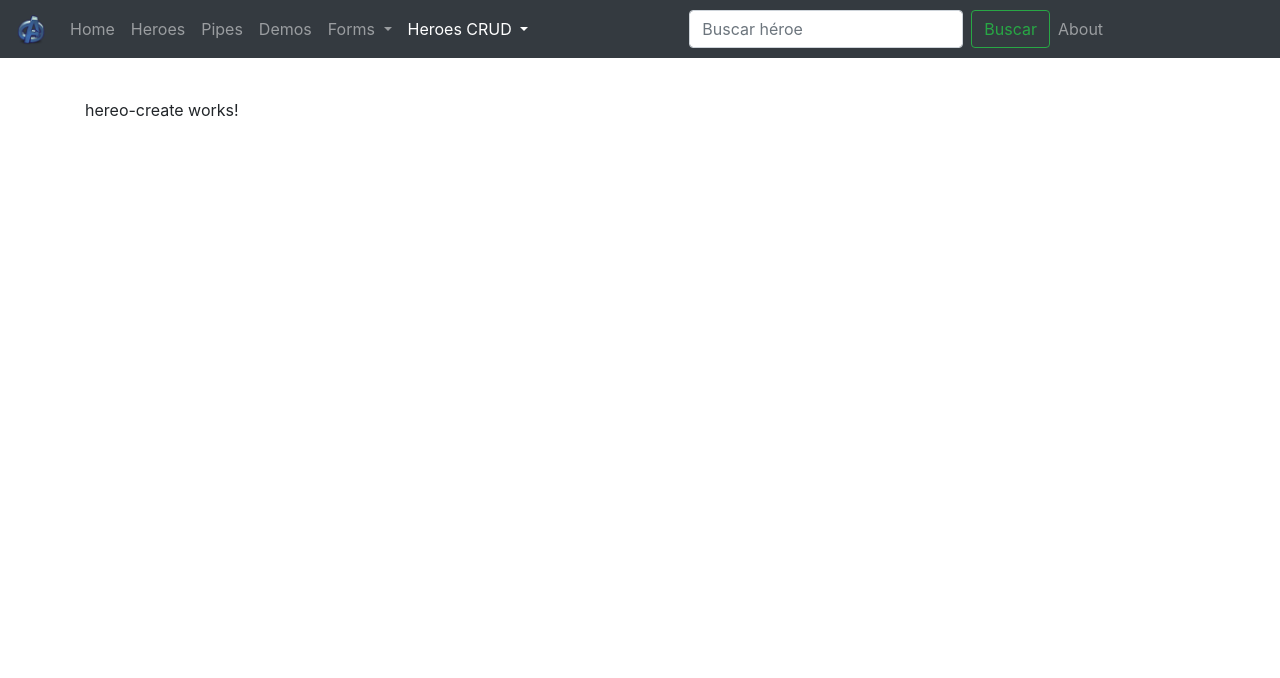
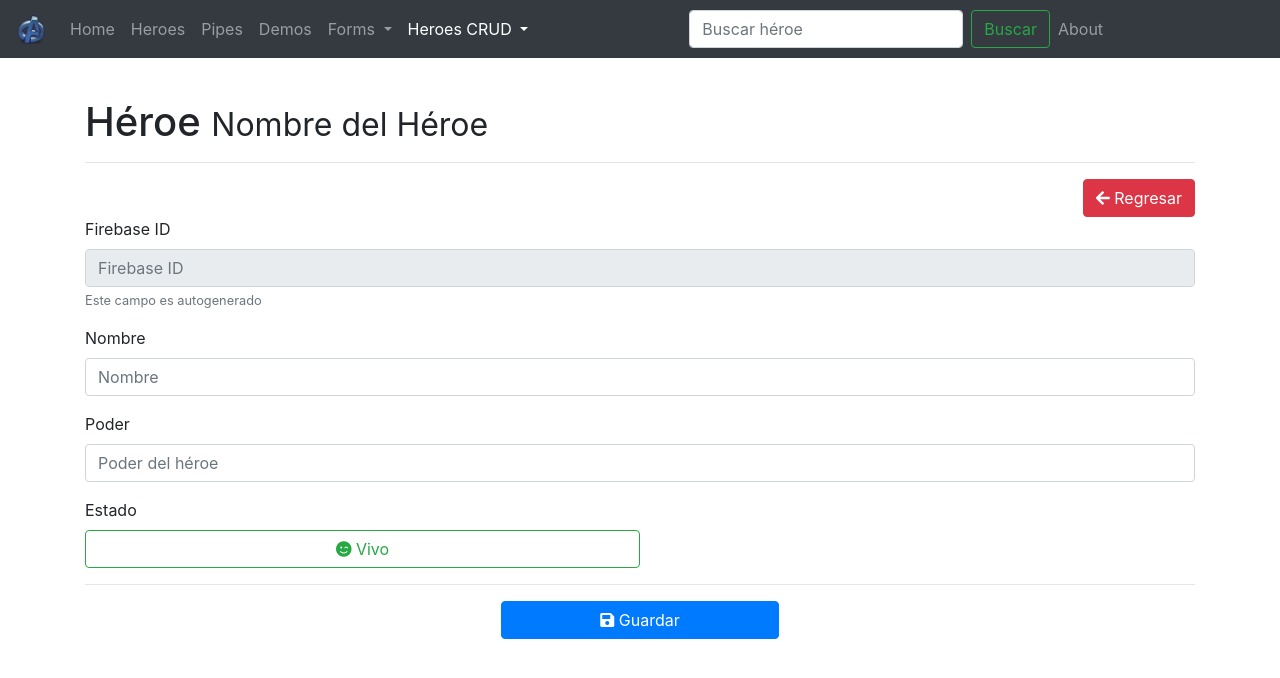
Before and after one commit to minoveaz/SPA-ComicHeroes-Angular, an Angular app: page /#/createheroe/1 in a window 1280 px wide. Shown: the top 678 px of the page. Built offline with nearby package versions, Linux system fonts and the light colour scheme; no server answers.

Commit message:
Heroes CRUD with Firebase

```diff
--- a/package.json
+++ b/package.json
@@ -24,6 +24,7 @@
     "jquery": "^3.5.1",
     "popper.js": "^1.16.1",
     "rxjs": "~6.5.5",
+    "sweetalert2": "^10.10.1",
     "tslib": "^2.0.0",
     "zone.js": "~0.10.3"
   },
--- a/src/app/components/hereo-create/hereo-create.component.html
+++ b/src/app/components/hereo-create/hereo-create.component.html
@@ -1 +1,71 @@
-<p>hereo-create works!</p>
+<h1>Héroe <small>Nombre del Héroe</small></h1>
+<hr>
+
+<div class="row text-right">
+    <div class="col">
+        <button routerLink="/heroelist"
+                class="btn btn-danger">
+            <i class="fa fa-arrow-left"></i>
+            Regresar
+        </button>
+    </div>
+</div>
+
+<div class="row animated fadeIn faster">
+    <div class="col">
+        <form (ngSubmit)="guardar(f)"
+               #f="ngForm">
+            <div class="form-group">
+                 <label>Firebase ID</label>
+                 <input type="text"
+                        class="form-control"
+                        placeholder="Firebase ID"
+                        [(ngModel)]="heroe.id"
+                        name="id"
+                        disabled="disabled">
+                <small class="form-text text-muted">Este campo es autogenerado</small>
+            </div>
+            <div class="form-group">
+                <label>Nombre</label>
+                <input type="text"
+                       class="form-control"
+                       placeholder="Nombre"
+                       [(ngModel)]="heroe.nombre"
+                        name="nombre"
+                       required>
+           </div>
+           <div class="form-group">
+            <label>Poder</label>
+            <input type="text"
+                   class="form-control"
+                   placeholder="Poder del héroe"
+                   [(ngModel)]="heroe.poder"
+                    name="poder">
+            </div>
+            <div class="form-group">
+                <label>Estado</label>
+                <br>
+                <button *ngIf="heroe.vivo"
+                        (click)="heroe.vivo = false"
+                        class="btn btn-outline-success w-50" type="button">
+                    <i class="fa fa-smile-wink"></i>
+                    Vivo
+                </button>
+                <button *ngIf="!heroe.vivo"
+                        (click)="heroe.vivo = true"
+                        class="btn btn-outline-danger w-50" type="button">
+                    <i class="fa fa-dizzy"></i>
+                    Vivo
+                </button>
+            </div>
+            <hr>
+            <div class="form-group text-center">
+                <button type="submit"
+                        class="btn btn-primary w-25">
+                    <i class="fa fa-save"></i>
+                    Guardar
+                </button>
+            </div>
+        </form>
+    </div>
+</div>
--- a/src/app/components/hereo-create/hereo-create.component.ts
+++ b/src/app/components/hereo-create/hereo-create.component.ts
@@ -1,4 +1,10 @@
 import { Component, OnInit } from '@angular/core';
+import { NgForm } from '@angular/forms';
+import { HereoeModel } from '../../models/heroe.model';
+import { HeroesfirebaseService } from '../../services/heroesfirebase.service';
+import Swal from 'sweetalert2';
+import { Observable } from 'rxjs';
+import { ActivatedRoute } from '@angular/router';
 
 @Component({
   selector: 'app-hereo-create',
@@ -7,9 +13,55 @@ import { Component, OnInit } from '@angular/core';
 })
 export class HereoCreateComponent implements OnInit {
 
-  constructor() { }
+  heroe: HereoeModel = new HereoeModel();
+
+  constructor( private heroesService: HeroesfirebaseService,
+               private route: ActivatedRoute) { }
 
   ngOnInit(): void {
+
+     const id = this.route.snapshot.paramMap.get('id');
+     console.log(id);
+     if ( id !== 'new'){
+       this.heroesService.getHeroe(id)
+          .subscribe( (resp: HereoeModel) => {
+            this.heroe = resp;
+            this.heroe.id = id;
+          });
+     }
+  }
+
+  guardar( form: NgForm){
+    if ( form.invalid){
+      console.log('Formulario no valid');
+      return;
+    }
+
+    Swal.fire({
+      title: 'Espere',
+      text: 'Guardando información',
+      icon: 'info',
+      allowOutsideClick: false
+    });
+    Swal.showLoading();
+
+    let peticion: Observable<any>;
+
+    if ( this.heroe.id ){
+      peticion = this.heroesService.actualizarHeroe( this.heroe);
+
+    }else{
+      peticion = this.heroesService.crearHeroe( this.heroe);
+    }
+
+    peticion.subscribe( resp => {
+      Swal.fire({
+        title: this.heroe.nombre,
+        text: 'Se actualizo correctamente',
+        icon: 'success'
+      });
+    });
+
   }
 
 }
--- a/src/app/components/heroes-list/heroes-list.component.html
+++ b/src/app/components/heroes-list/heroes-list.component.html
@@ -10,35 +10,55 @@
     </div>
 </div>
 
-<table class="table mt-3 animated fadeIn fast">
+<table  *ngIf="!cargando && heroes.length > 0"
+        class="table mt-3 animated fadeIn fast animated fadeIn faster">
     <thead class="thead-dark">
       <tr>
         <th scope="col">#</th>
         <th scope="col">Nombre</th>
         <th scope="col">Poder</th>
         <th scope="col">Vivo</th>
-        <th scope="col">Herramientas</th>
+        <th scope="col">Tools</th>
       </tr>
     </thead>
     <tbody>
-      <tr>
-        <th scope="row">1</th>
-        <td>Mark</td>
-        <td>Otto</td>
-        <td>@mdo</td>
-        <td>@mdo</td>
+      <tr *ngFor="let heroe of heroes; let i = index">
+        <th scope="row">{{ i + 1}}</th>
+        <td>{{heroe.nombre}}</td>
+        <td>{{heroe.poder}}</td>
+        <td>
+
+          <label *ngIf="heroe.vivo" class="badge badge-success">Vivo</label>
+          <label *ngIf="!heroe.vivo" class="badge badge-danger">Muerto</label>
+
+        </td>
+        <td>
+
+          <button class="btn btn-info mr-1"
+                  [routerLink]="['/createheroe', heroe.id]">
+            <i class="fa fa-pen"></i>
+          </button>
+
+          <button class="btn btn-danger"
+                  (click)="borrarHeroe( heroe, i)">
+            <i class="fa fa-trash"></i>
+          </button>
+
+        </td>
       </tr>
     </tbody>
   </table>
 
-  <div class="alert alert-warning text-center mtp-3">
+  <div  *ngIf="!cargando && heroes.length === 0"
+        class="alert alert-warning text-center mtp-3 animated fadeIn faster">
     <h4 class="alert-heading">No hay registros</h4>
     <p>
         <i class="fa fa-exclamation fa-2x"></i>
     </p>
 </div>
 
-<div class="alert alert-info text-center mtp-3">
+<div  *ngIf="cargando"
+      class="alert alert-info text-center mtp-3 animated fadeIn faster">
     <h4 class="alert-heading">Cargando</h4>
     <p>
         <i class="fa fa-sync-alt fa-spin fa-2x"></i>
--- a/src/app/components/heroes-list/heroes-list.component.ts
+++ b/src/app/components/heroes-list/heroes-list.component.ts
@@ -1,4 +1,7 @@
 import { Component, OnInit } from '@angular/core';
+import { HeroesfirebaseService } from '../../services/heroesfirebase.service';
+import { HereoeModel } from '../../models/heroe.model';
+import Swal from 'sweetalert2';
 
 @Component({
   selector: 'app-heroes-list',
@@ -7,9 +10,35 @@ import { Component, OnInit } from '@angular/core';
 })
 export class HeroesListComponent implements OnInit {
 
-  constructor() { }
+  heroes: HereoeModel[] = [];
+  cargando = false;
+
+  constructor( private heroesService: HeroesfirebaseService) { }
 
   ngOnInit(): void {
+    this.cargando = true;
+    this.heroesService.getHeroes()
+      .subscribe( resp => {
+        console.log(resp);
+        this.heroes = resp;
+        this.cargando = false;
+      });
+  }
+
+  borrarHeroe( heroe: HereoeModel, i: number){
+
+    Swal.fire({
+      title: '¿Esta seguro',
+      text: `Esta seguro que quiere borrar a ${ heroe.nombre}`,
+      icon: 'question',
+      showConfirmButton: true,
+      showCancelButton: true
+    }).then( resp => {
+      if ( resp.value) {
+        this.heroes.splice(i, 1);
+        this.heroesService.borrarHeroe( heroe.id).subscribe();
+      }
+    });
   }
 
 }
--- /dev/null
+++ b/src/app/models/heroe.model.ts
@@ -0,0 +1,12 @@
+
+
+export class HereoeModel {
+    id: string;
+    nombre: string;
+    poder: string;
+    vivo: boolean;
+
+    constructor(){
+        this.vivo = true;
+    }
+}
--- /dev/null
+++ b/src/app/services/heroesfirebase.service.ts
@@ -0,0 +1,70 @@
+import { Injectable } from '@angular/core';
+import { HttpClient } from '@angular/common/http';
+import { HereoeModel } from '../models/heroe.model';
+import { map , delay} from 'rxjs/operators';
+
+
+
+@Injectable({
+  providedIn: 'root'
+})
+export class HeroesfirebaseService {
+
+  private url = 'https://angular-html-c0d55.firebaseio.com';
+
+
+  constructor( private http: HttpClient) { }
+
+  crearHeroe(heroe: HereoeModel){
+    return this.http.post(` ${ this.url}/heroes.json`, heroe)
+            .pipe(
+              map( (resp: any) => {
+                heroe.id = resp.name;
+                return heroe;
+              })
+            );
+  }
+
+  actualizarHeroe(heroe: HereoeModel){
+
+    const heroeTemp = {
+      ...heroe
+    };
+
+    delete heroeTemp.id;
+
+    return this.http.put(`${ this.url}/heroes/${ heroe.id}.json`, heroeTemp);
+  }
+
+  borrarHeroe(id: string){
+    return this.http.delete(`${this.url}/heroes/${ id}.json`);
+  }
+
+  getHeroe( id: string){
+    return this.http.get(`${this.url}/heroes/${ id}.json`);
+  }
+
+  getHeroes(){
+    return this.http.get(` ${ this.url}/heroes.json`)
+            .pipe(
+              map(this.crearArreglo),
+              delay(1000)
+            );
+  }
+
+  private crearArreglo( heroesObj: object){
+    const heroes: HereoeModel[] = [];
+
+    if (heroesObj === null) {return []; }
+
+    Object.keys( heroesObj ). forEach( key => {
+      const heroe: HereoeModel = heroesObj[key];
+      heroe.id = key;
+      heroes.push( heroe);
+    });
+
+    return heroes;
+
+  }
+
+}
```
Also changed, not shown: 1 other file (tests, documents, lock files or other folders).
